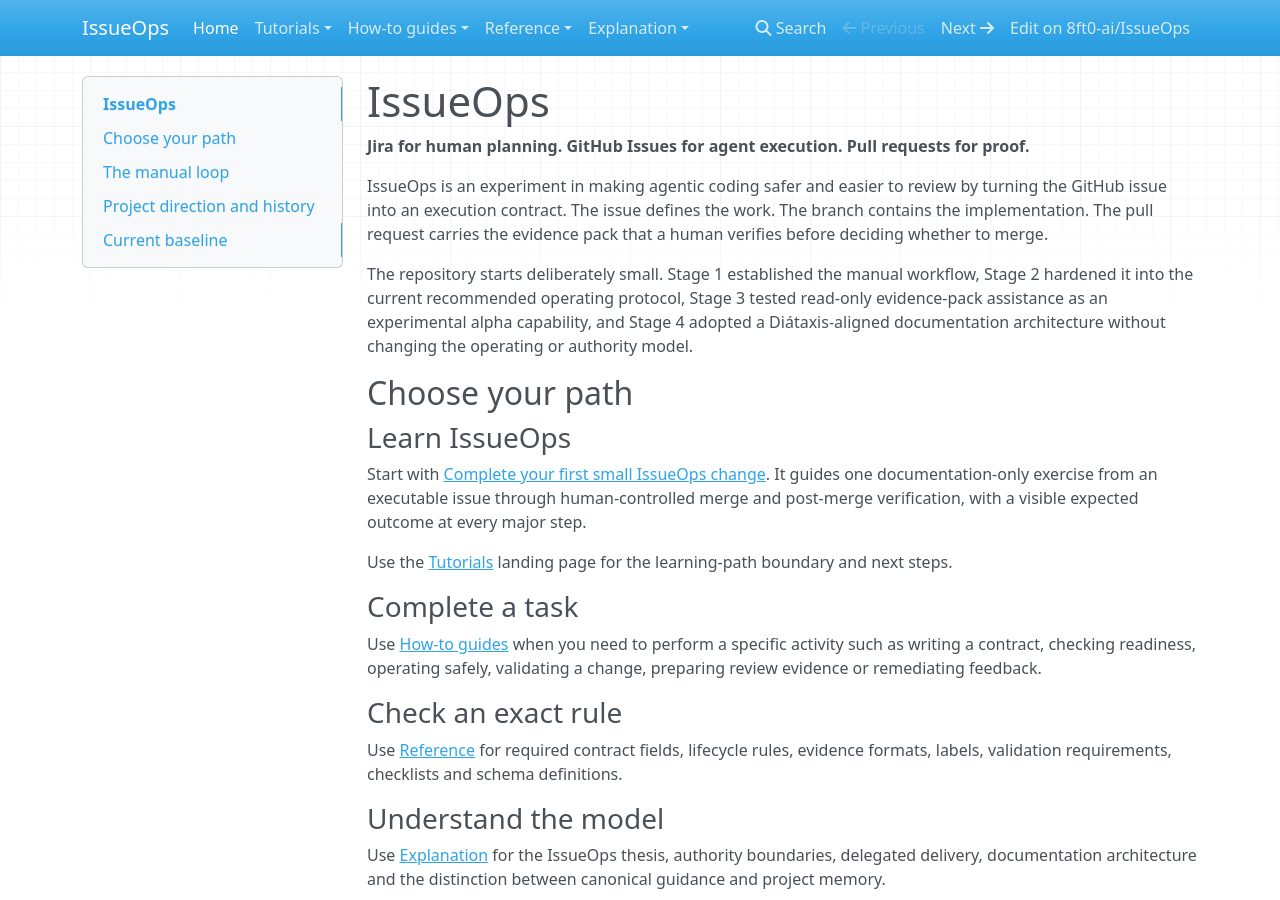
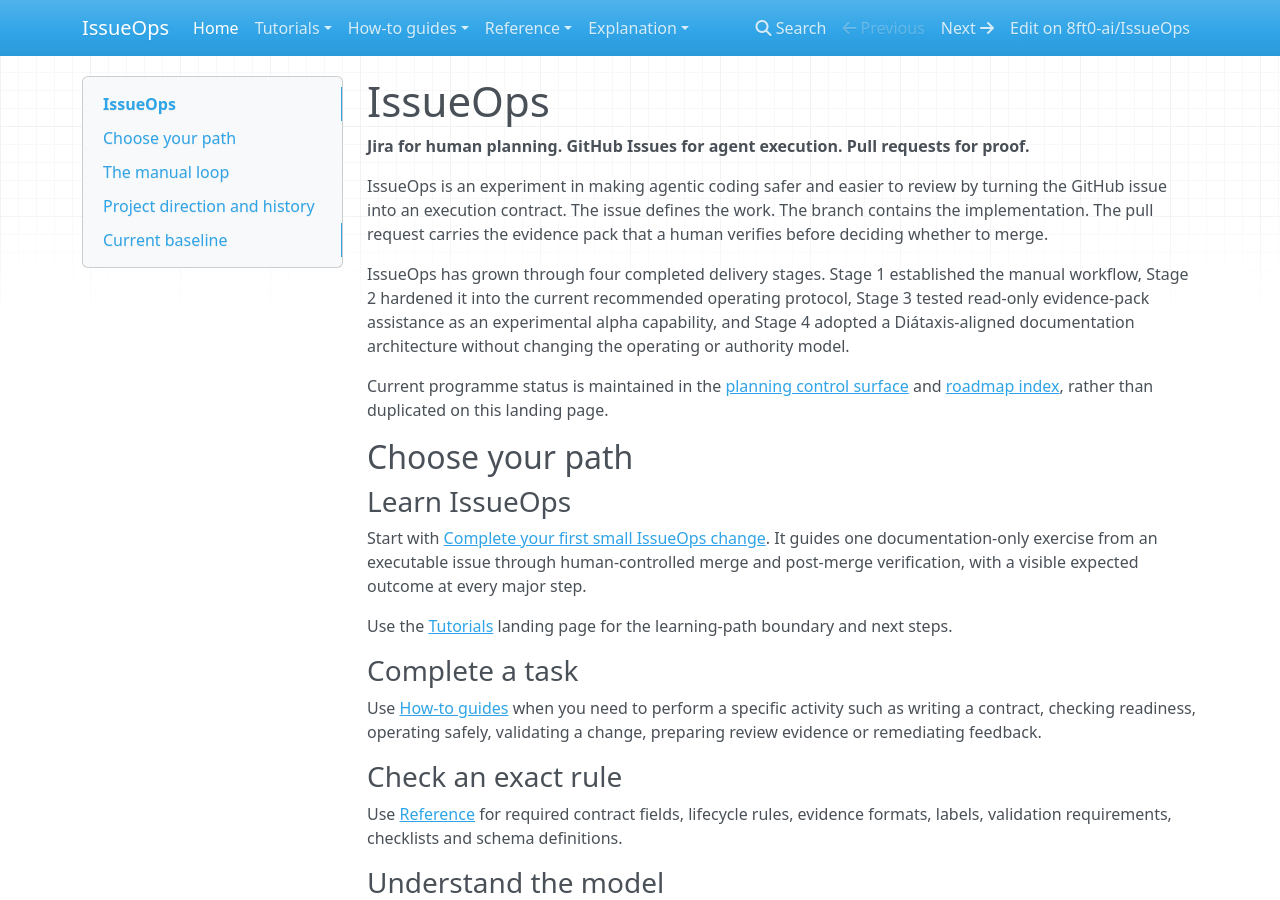
Before and after one commit to 8ft0-ai/IssueOps, an MkDocs documentation site: the page built from docs/index.md, in a window 1280 px wide and 900 px high. Built offline with MkDocs 1.6.1, drawn with Linux system fonts in a browser that asks for light colours; nearby versions of some CDN libraries.

Commit message:
Polish public repository front door

```diff
--- a/docs/index.md
+++ b/docs/index.md
@@ -4,7 +4,9 @@
 
 IssueOps is an experiment in making agentic coding safer and easier to review by turning the GitHub issue into an execution contract. The issue defines the work. The branch contains the implementation. The pull request carries the evidence pack that a human verifies before deciding whether to merge.
 
-The repository starts deliberately small. Stage 1 established the manual workflow, Stage 2 hardened it into the current recommended operating protocol, Stage 3 tested read-only evidence-pack assistance as an experimental alpha capability, and Stage 4 adopted a Diátaxis-aligned documentation architecture without changing the operating or authority model.
+IssueOps has grown through four completed delivery stages. Stage 1 established the manual workflow, Stage 2 hardened it into the current recommended operating protocol, Stage 3 tested read-only evidence-pack assistance as an experimental alpha capability, and Stage 4 adopted a Diátaxis-aligned documentation architecture without changing the operating or authority model.
+
+Current programme status is maintained in the [planning control surface](https://github.com/8ft0-ai/IssueOps/blob/main/planning/README.md) and [roadmap index](https://github.com/8ft0-ai/IssueOps/blob/main/planning/roadmap/index.md), rather than duplicated on this landing page.
 
 ## Choose your path
 
```
